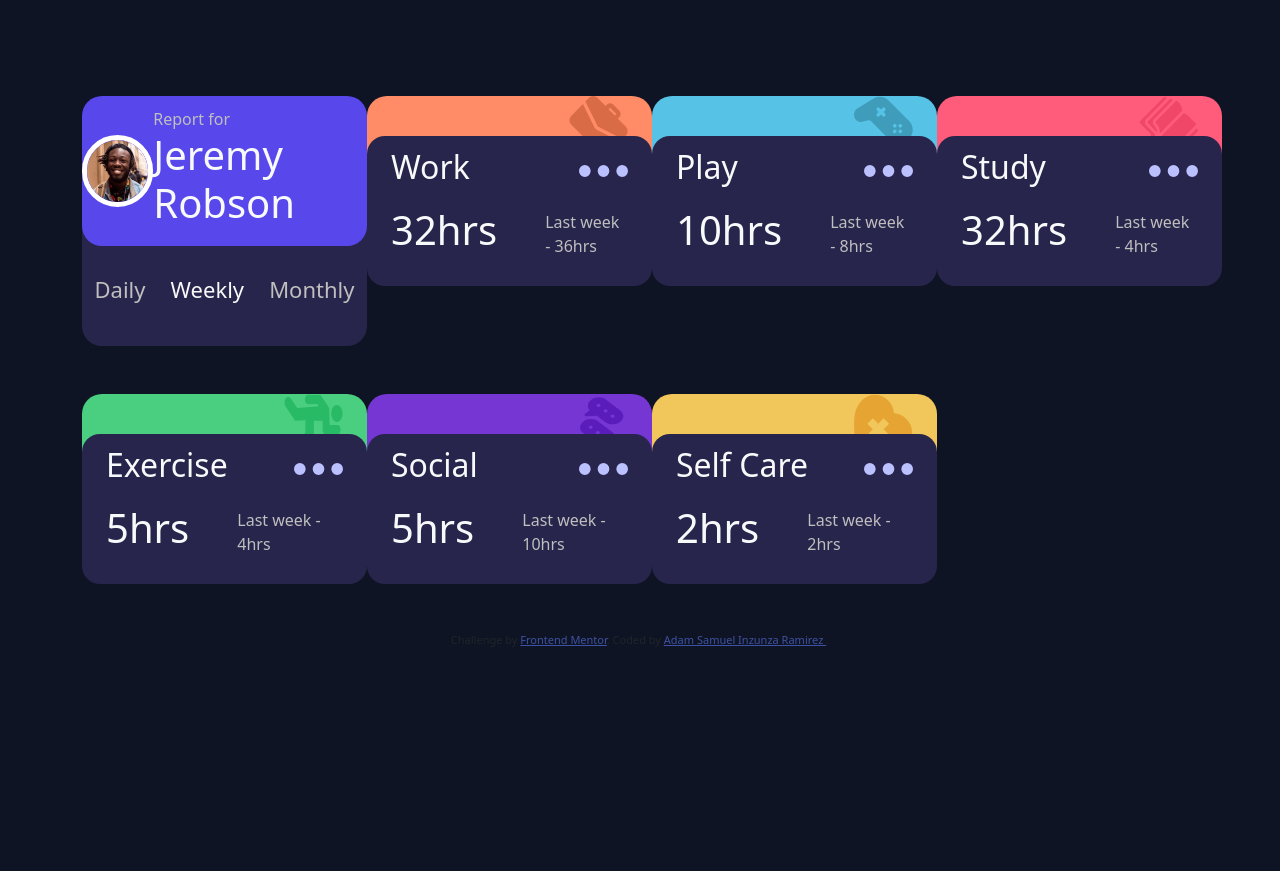
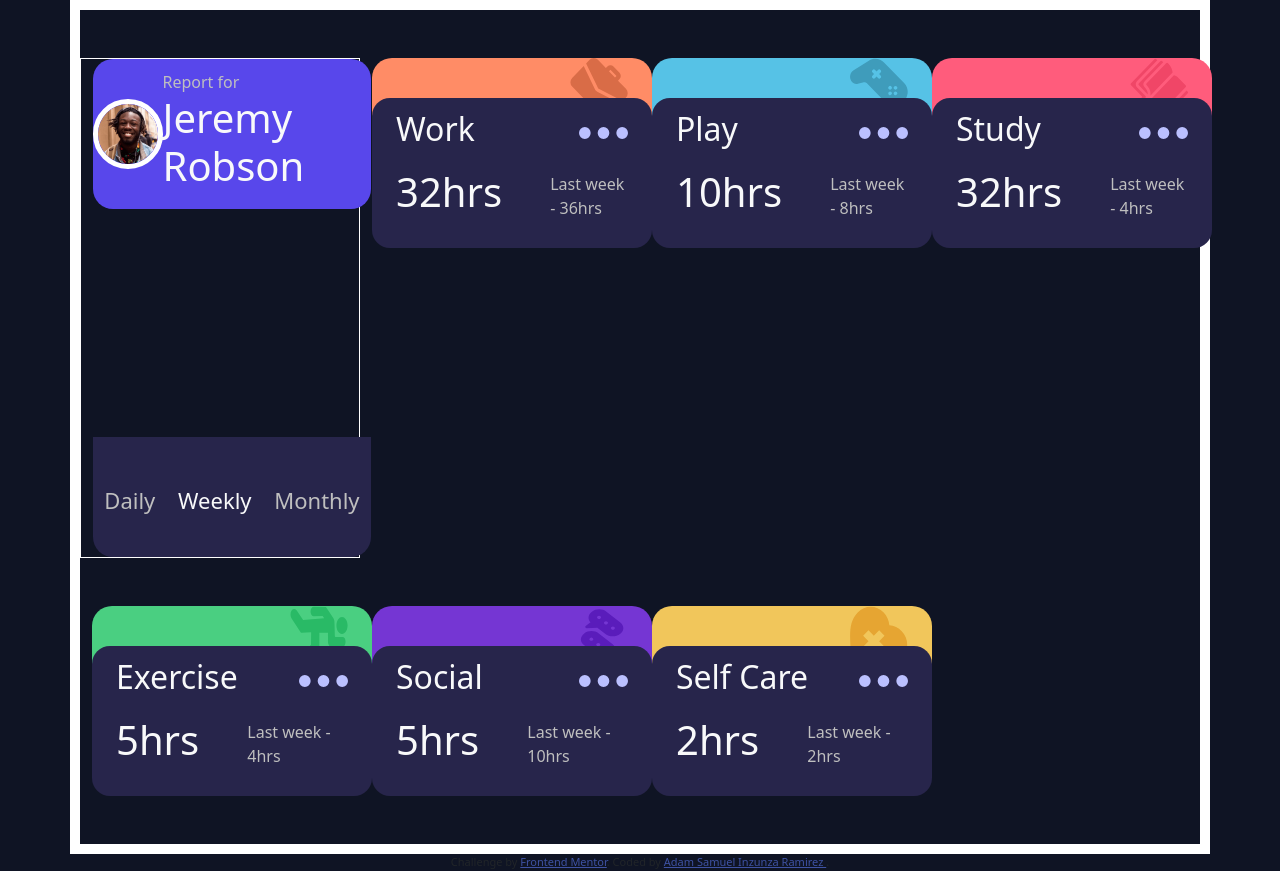
Before and after one commit to Cuandoyolabi/DashboardTime, a plain HTML site: page index.html in a window 1280 px wide. Before the commit the page ends 800 px from the top, so only its background shows below. Drawn offline with nearby package versions, Linux system fonts and the light colour scheme.

Commit message:
Se guarda el progreso

```diff
--- a/index.html
+++ b/index.html
@@ -15,11 +15,11 @@
   </style>
 </head>
 <body class="body-container">
-  <main class="container">
-    <div class="row mt-5">
+  <main class="container main-container">
+    <div class="row align-items-start second-container">
 
       <!--Contenedor Jeremy-->
-      <div class="flex-container jeremy-container  mt-5 col-11 col-md-3" style="height: 250px;">
+      <div class="flex-container jeremy-container  mt-5 col-11 col-md-3" style="min-height: 250px;">
         <div class="fluid-container w-100 jeremy-container-header d-flex flex-row justify-content-evenly align-items-center" style="border-radius: 20px; height: 150px;">
            <img src="/images/image-jeremy.png" alt="Jeremy Robson" class="profile-image img-fluid w-25">
            <div class="fluid-container d-flex flex-column">
--- a/styles/styles.css
+++ b/styles/styles.css
@@ -23,6 +23,7 @@
 
 .body-container{
     background-color: var(--Navy-950);
+    position: relative
 }
 
 .jeremy-container{
@@ -101,3 +102,18 @@
 .selfcare-color{
     background-color: var(--Yellow-300);
 }
+
+
+@media (min-width: 768px) {
+
+    .jeremy-container{
+        height: 500px;
+        border: 1px solid white;
+    }
+
+    .second-container{
+        display: flex;
+
+        border: 10px solid white;
+    }
+}
```
